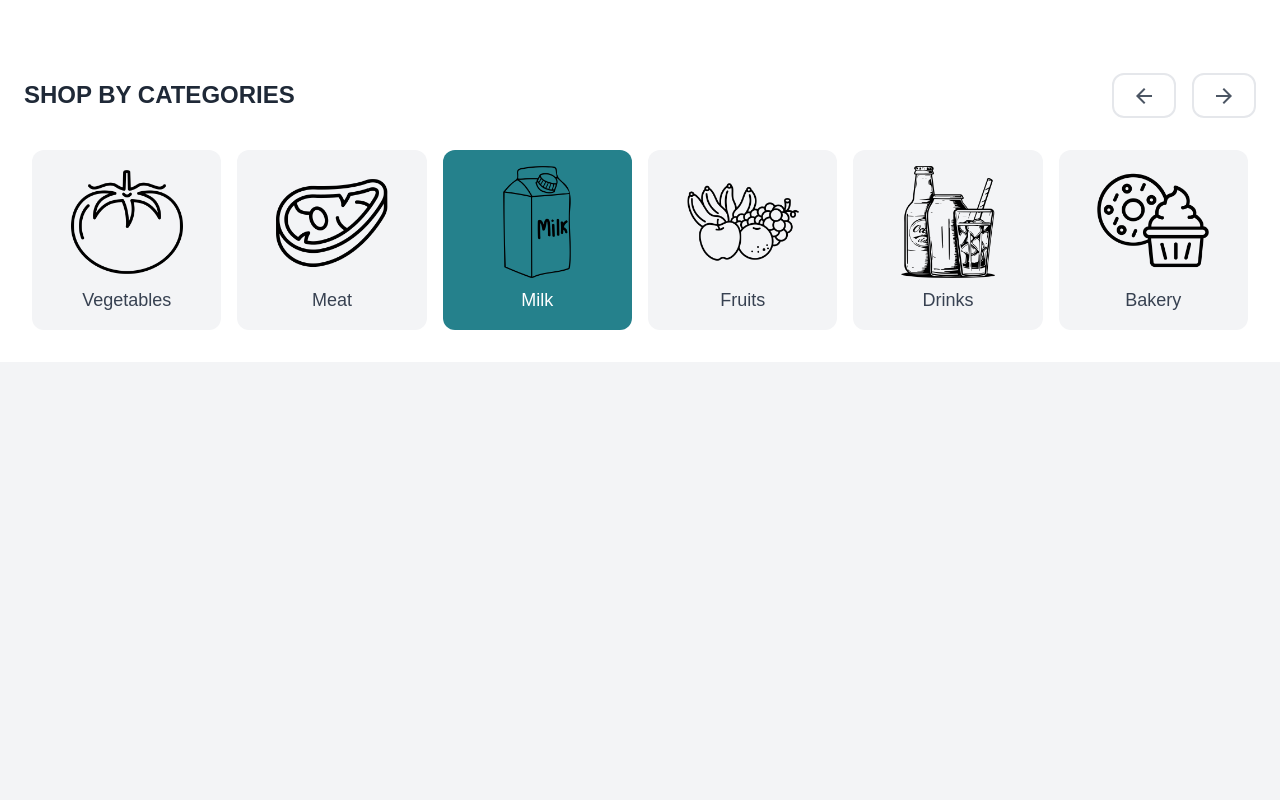
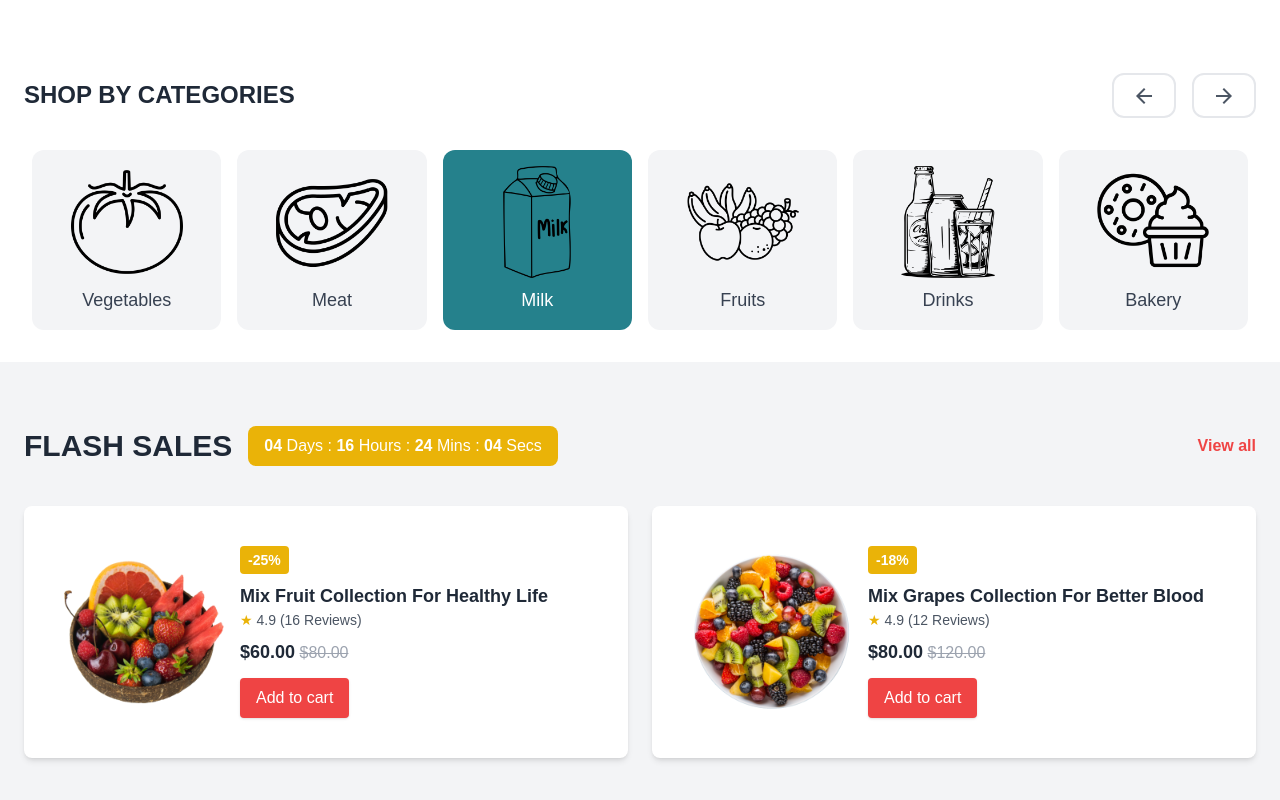
Before and after one commit to 11saran/grocery-mart, a plain HTML site: page index.html in a window 1280 px wide. Shown: the part 900-1700 px from the top of the page. Before the commit the page ends 1262 px from the top, so only its background shows below. Drawn offline with nearby package versions, Linux system fonts and the light colour scheme; a web font is replaced by a local one.

Commit message:
#4,Completed flash deals section

```diff
--- a/index.html
+++ b/index.html
@@ -271,10 +271,81 @@
     </section>
 
 
+   <!-- FLASH DEALS -->
+    <section class="container mx-auto p-6 mb-16">
+        <div class="mx-auto  mt-10">
+            <div class="flex justify-between items-center mb-4">
+                <!-- Left section: FLASH SALES and Timer -->
+                <div class="flex items-center space-x-4">
+                    <h2 class="text-3xl font-bold text-gray-800">FLASH SALES</h2>
+                    <div class="inline-block bg-yellow-500 text-white px-4 py-2 rounded-lg">
+                        <span class="font-bold">04</span> Days :
+                        <span class="font-bold">16</span> Hours :
+                        <span class="font-bold">24</span> Mins :
+                        <span class="font-bold">04</span> Secs
+                    </div>
+                </div>
+
+                <!-- Right section: View All Button (visible on large screens) -->
+                <div class="hidden lg:block">
+                    <button class="text-red-500 font-bold">View all</button>
+                </div>
+            </div>
 
 
+            <!-- Grid for Cards -->
+            <div class="grid grid-cols-1 sm:grid-cols-2 gap-6 mt-10">
+                <!-- Card 1 -->
+                <div class="bg-white rounded-lg shadow-md overflow-hidden">
+                    <div class="p-6 sm:p-10 flex flex-col sm:flex-row items-center">
+                        <div class="w-40 h-40 flex-shrink-0">
+                            <img src="./assets/flash1.png" alt="Mix Fruit Collection"
+                                class="w-full h-full object-cover">
+                        </div>
+                        <div class="ml-4 flex-grow">
+                            <div class="flex items-center justify-between mb-2">
+                                <span class="bg-yellow-500 text-white text-sm font-bold py-1 px-2 rounded">-25%</span>
+                            </div>
+                            <h3 class="font-bold text-lg text-gray-800">Mix Fruit Collection For Healthy Life</h3>
+                            <p class="text-sm text-gray-600 flex items-center gap-1">
+                                <span class="text-yellow-500">&#9733;</span> 4.9 (16 Reviews)
+                            </p>
+                            <div class="mt-2">
+                                <span class="text-gray-800 text-lg font-bold">$60.00</span>
+                                <span class="text-gray-400 line-through">$80.00</span>
+                            </div>
+                            <button class="mt-3 bg-red-500 text-white px-4 py-2 rounded shadow hover:bg-red-600">Add to
+                                cart</button>
+                        </div>
+                    </div>
+                </div>
 
 
+ <!-- Card 2 -->
+                <div class="bg-white rounded-lg shadow-md overflow-hidden">
+                    <div class="p-6 sm:p-10 flex flex-col sm:flex-row items-center">
+                        <div class="w-40 h-40 flex-shrink-0">
+                            <img src="./assets/flash2.png" alt="Mix Grapes Collection"
+                                class="w-full h-full object-cover">
+                        </div>
+                        <div class="ml-4 flex-grow">
+                            <div class="flex items-center justify-between mb-2">
+                                <span class="bg-yellow-500 text-white text-sm font-bold py-1 px-2 rounded">-18%</span>
+                            </div>
+                            <h3 class="font-bold text-lg text-gray-800">Mix Grapes Collection For Better Blood</h3>
+                            <p class="text-sm text-gray-600 flex items-center gap-1">
+                                <span class="text-yellow-500">&#9733;</span> 4.9 (12 Reviews)
+                            </p>
+                            <div class="mt-2">
+                                <span class="text-gray-800 text-lg font-bold">$80.00</span>
+                                <span class="text-gray-400 line-through">$120.00</span>
+                            </div>
+                            <button class="mt-3 bg-red-500 text-white px-4 py-2 rounded shadow hover:bg-red-600">Add to
+                                cart</button>
+                        </div>
+                    </div>
+                </div>
+            </div>
 
 
 
```
